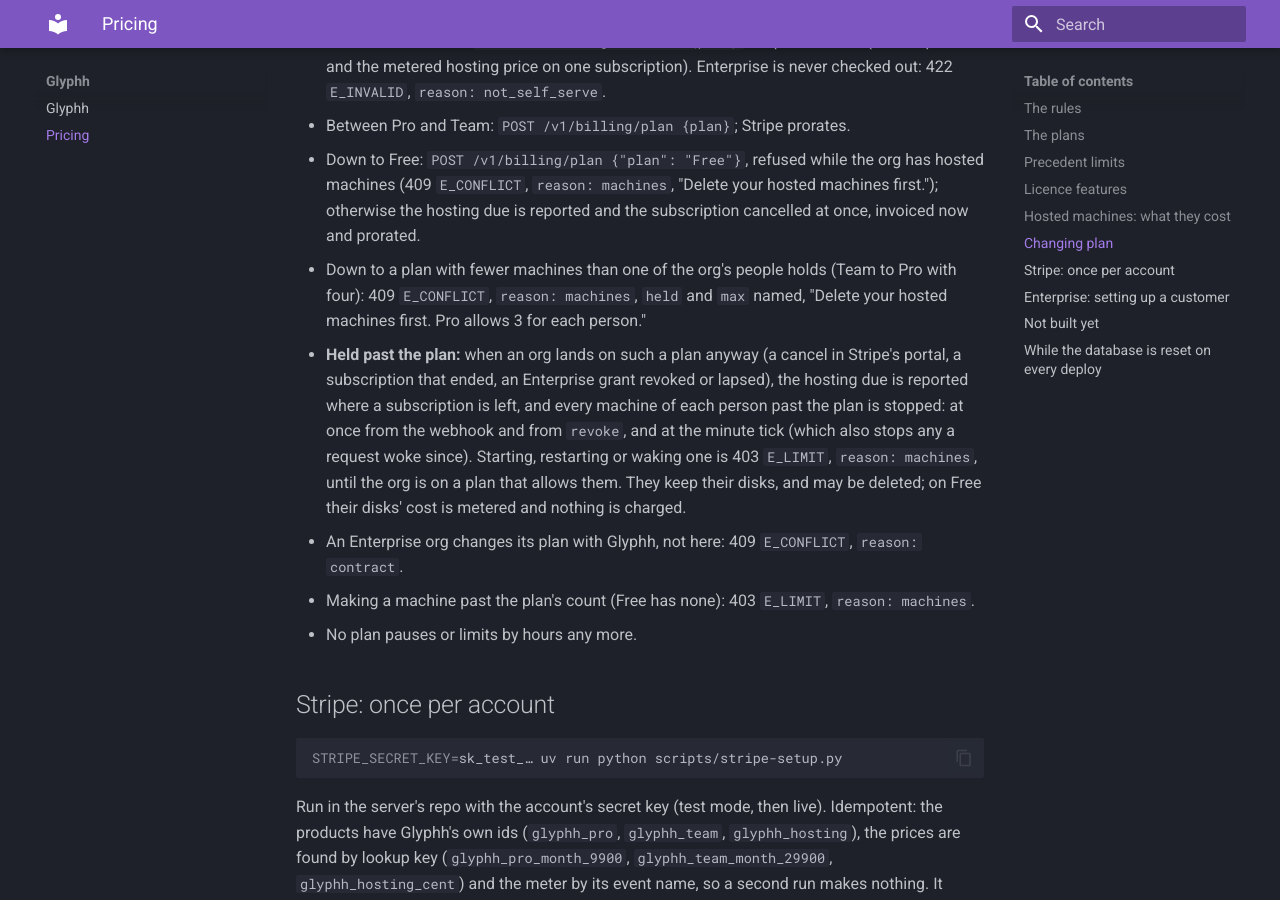
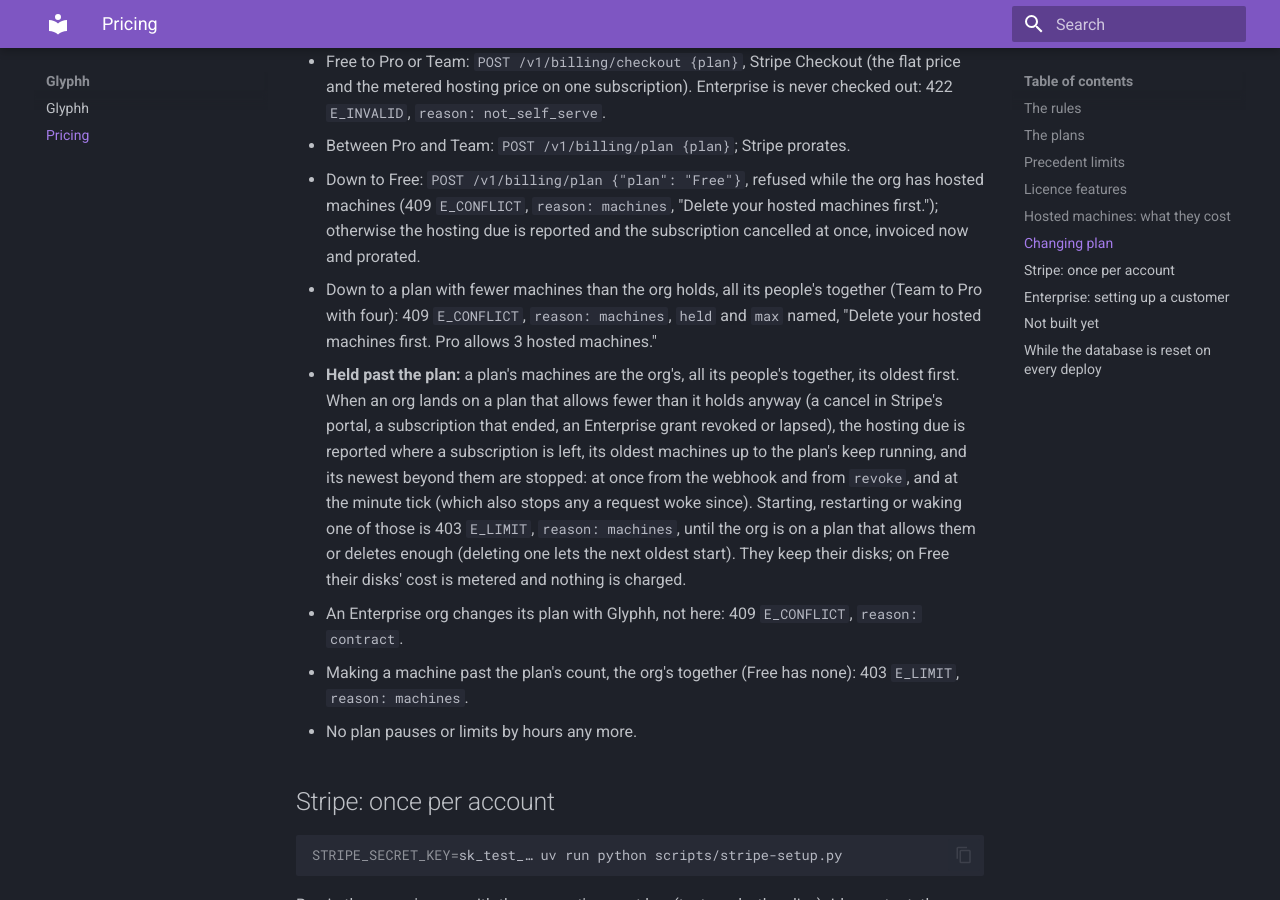
Before and after one commit to glyphh-ai/server, an MkDocs documentation site: the page built from docs/pricing.md, in a window 1280 px wide and 900 px high, scrolled down 3423 px. Built offline with MkDocs 1.6.1 and Material for MkDocs 9.7.7, drawn with Linux system fonts in a browser that asks for light colours; some of the changed text lies outside the part shown.

Commit message:
Docs: a plan's hosted machines are the org's together, its oldest first: making, starting, holding past the plan and the plan change's refusal
architecture.md, pricing.md and README: max_machines and the licence's machines count the org's machines, all its
people's; past the plan the oldest up to it run and the newest beyond are stopped and refused a start until a plan
allows them or one is deleted; the 409 says "Pro allows 3 hosted machines."

Co-Authored-By: Claude Opus 5.5 <noreply@anthropic.com>

```diff
--- a/docs/pricing.md
+++ b/docs/pricing.md
@@ -27,7 +27,7 @@ holds the rules they follow.
 | Price | $0, forever | $99 a month, flat | $299 a month, flat | From $10k a year, flat, by contract |
 | How | Sign up | Stripe Checkout | Stripe Checkout | Talk to us (`sales@glyphh.ai`) |
 | Managed precedents | none (local and self-hosted unlimited) | 100,000 | 1,000,000 | Unlimited |
-| Hosted machines | 0 | 3 | 10 | Unlimited |
+| Hosted machines (the org's together) | 0 | 3 | 10 | Unlimited |
 | Hosting markup | n/a | 30% | 30% | Per contract |
 | Precedent-store sync across instances | No | Yes | Yes | Yes |
 | Offline (air-gapped) licences, HA, SSO/SAML, RBAC, audit logs | No | No | No | Yes |
@@ -100,16 +100,18 @@ Every licence carries the plan's `features`, signed: `sync`, `ha`, `offline`, `s
 - Down to Free: `POST /v1/billing/plan {"plan": "Free"}`, refused while the org has hosted machines (409
   `E_CONFLICT`, `reason: machines`, "Delete your hosted machines first."); otherwise the hosting due is reported and
   the subscription cancelled at once, invoiced now and prorated.
-- Down to a plan with fewer machines than one of the org's people holds (Team to Pro with four): 409 `E_CONFLICT`,
-  `reason: machines`, `held` and `max` named, "Delete your hosted machines first. Pro allows 3 for each person."
-- **Held past the plan:** when an org lands on such a plan anyway (a cancel in Stripe's portal, a subscription that
-  ended, an Enterprise grant revoked or lapsed), the hosting due is reported where a subscription is left, and every
-  machine of each person past the plan is stopped: at once from the webhook and from `revoke`, and at the minute tick
-  (which also stops any a request woke since). Starting, restarting or waking one is 403 `E_LIMIT`, `reason:
-  machines`, until the org is on a plan that allows them. They keep their disks, and may be deleted; on Free their
-  disks' cost is metered and nothing is charged.
+- Down to a plan with fewer machines than the org holds, all its people's together (Team to Pro with four): 409
+  `E_CONFLICT`, `reason: machines`, `held` and `max` named, "Delete your hosted machines first. Pro allows 3 hosted
+  machines."
+- **Held past the plan:** a plan's machines are the org's, all its people's together, its oldest first. When an org
+  lands on a plan that allows fewer than it holds anyway (a cancel in Stripe's portal, a subscription that ended, an
+  Enterprise grant revoked or lapsed), the hosting due is reported where a subscription is left, its oldest machines
+  up to the plan's keep running, and its newest beyond them are stopped: at once from the webhook and from `revoke`,
+  and at the minute tick (which also stops any a request woke since). Starting, restarting or waking one of those is
+  403 `E_LIMIT`, `reason: machines`, until the org is on a plan that allows them or deletes enough (deleting one lets
+  the next oldest start). They keep their disks; on Free their disks' cost is metered and nothing is charged.
 - An Enterprise org changes its plan with Glyphh, not here: 409 `E_CONFLICT`, `reason: contract`.
-- Making a machine past the plan's count (Free has none): 403 `E_LIMIT`, `reason: machines`.
+- Making a machine past the plan's count, the org's together (Free has none): 403 `E_LIMIT`, `reason: machines`.
 - No plan pauses or limits by hours any more.
 
 ## Stripe: once per account
```
Also changed, not shown: README.md (+1 -1 lines), docs/architecture.md (+7 -7 lines).
